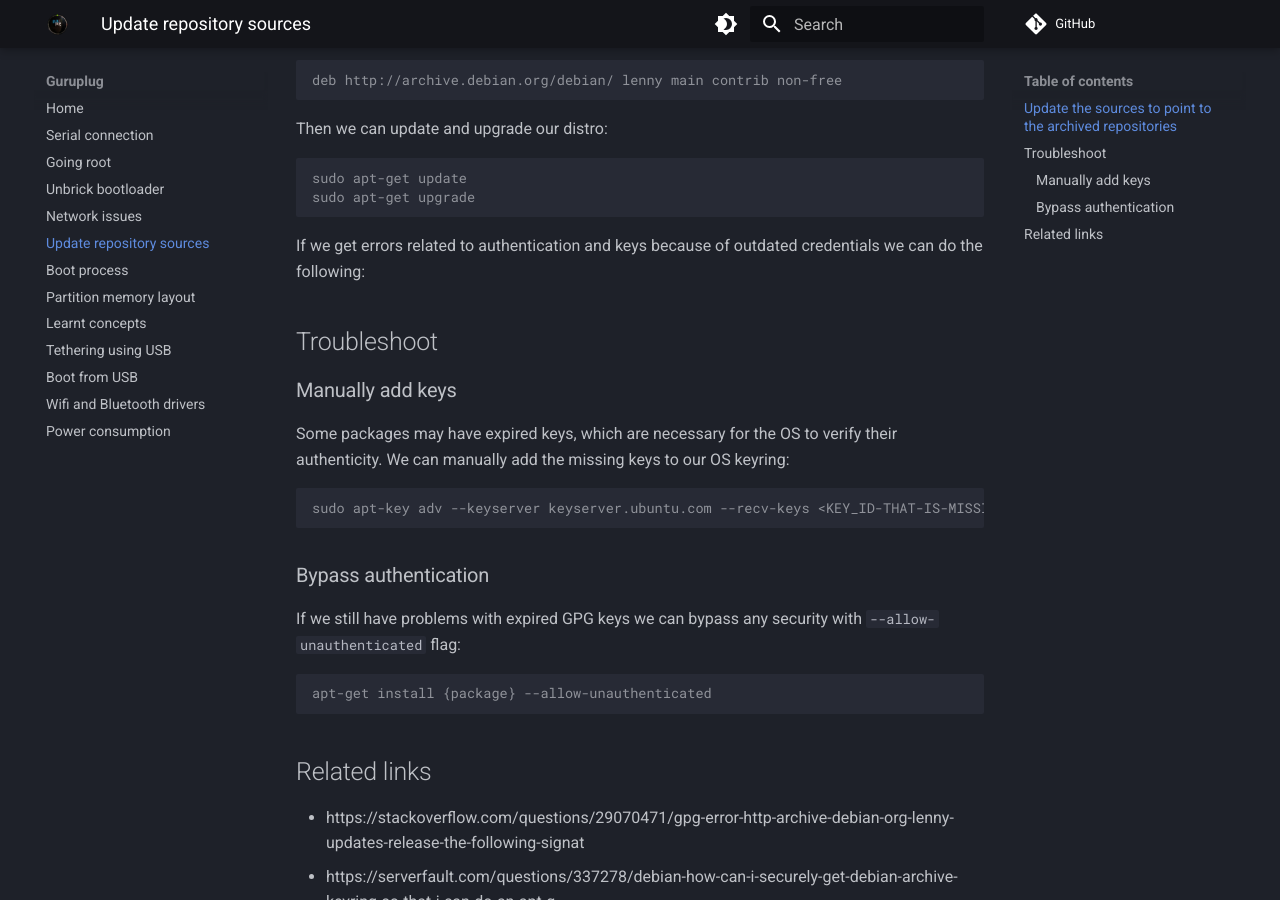
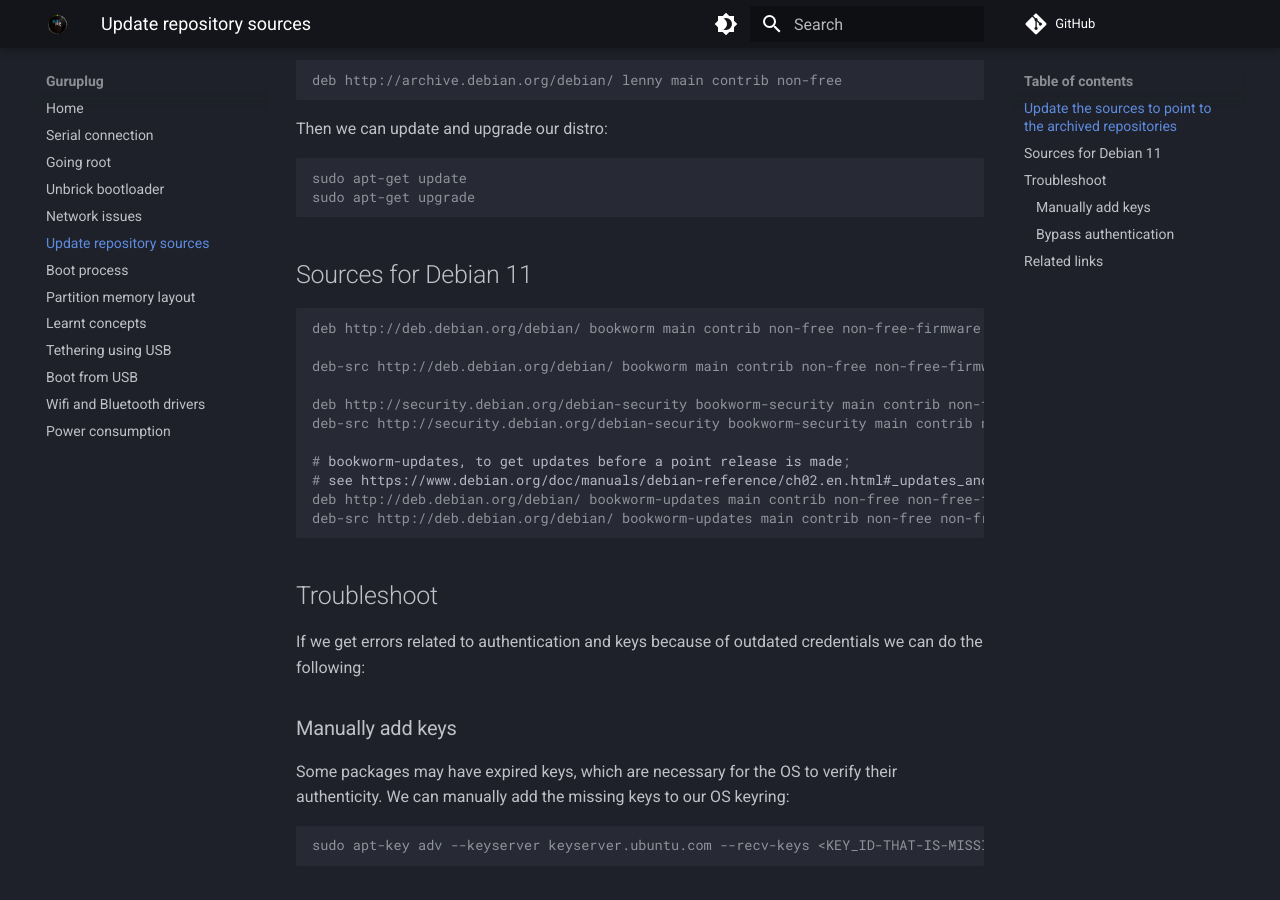
Before and after one commit to AntonioMrtz/guruplug, an MkDocs documentation site: the page built from docs/Update-repository-sources.md, in a window 1280 px wide and 900 px high, scrolled down 566 px. Built offline with MkDocs 1.6.1 and Material for MkDocs 9.7.7, drawn with Linux system fonts in a browser that asks for light colours; comment, search, counter and statistics services are not loaded.

````diff
--- a/docs/Update-repository-sources.md
+++ b/docs/Update-repository-sources.md
@@ -30,9 +30,27 @@ sudo apt-get upgrade
 ```
 
 
-If we get errors related to authentication and keys because of outdated credentials we can do the following:
+## Sources for Debian 11
+
+```console
+deb http://deb.debian.org/debian/ bookworm main contrib non-free non-free-firmware
+
+deb-src http://deb.debian.org/debian/ bookworm main contrib non-free non-free-firmware
+
+deb http://security.debian.org/debian-security bookworm-security main contrib non-free non-free-firmware
+deb-src http://security.debian.org/debian-security bookworm-security main contrib non-free non-free-firmware
+
+# bookworm-updates, to get updates before a point release is made;
+# see https://www.debian.org/doc/manuals/debian-reference/ch02.en.html#_updates_and_backports
+deb http://deb.debian.org/debian/ bookworm-updates main contrib non-free non-free-firmware
+deb-src http://deb.debian.org/debian/ bookworm-updates main contrib non-free non-free-firmware
+```
+
+
 
 ## Troubleshoot
+
+If we get errors related to authentication and keys because of outdated credentials we can do the following:
 
 ### Manually add keys
 
````
Also changed, not shown: README.md (+56 -19 lines), docs/Goals.md (added, +15 -0 lines).
